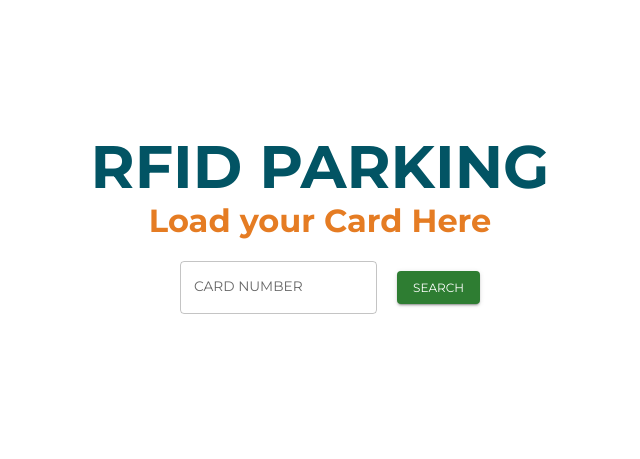
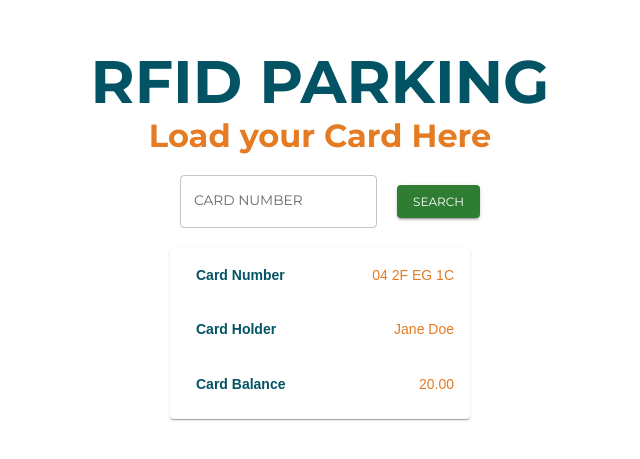
Before and after one commit to davecharm16/rfid_web, a React (Create React App) app: page / in a window 1280 px wide. Shown: the part 167-626 px from the top of the page, without its empty margins (320-960 px from the left). Built offline with nearby package versions, Linux system fonts and the light colour scheme.

Commit message:
Added Card Design

```diff
--- a/src/pages/Home.jsx
+++ b/src/pages/Home.jsx
@@ -1,5 +1,5 @@
 import React from 'react'
-import { useTheme, Typography, Box, TextField, Button} from '@mui/material'
+import { useTheme, Typography, Box, TextField, Button, Card, CardContent} from '@mui/material'
 
 const Home = () => {
   const theme = useTheme();
@@ -19,6 +19,22 @@ const Home = () => {
         }}/>
         <Button variant='contained' color='success'>Search</Button>
       </Box>
+      <Box>
+        <Card sx = {{width : '300px'}}>
+          <CardContent sx= {{display:'flex', justifyContent:'center'}}>
+            <Typography variant='h6' color={theme.palette.primary.main} fontWeight='bold' mx='10px' sx = {{flex : 1}}>Card Number</Typography>
+            <Typography variant='h6' color={theme.palette.secondary.main}>04 2F EG 1C</Typography>
+          </CardContent>
+          <CardContent sx= {{display:'flex', justifyContent:'center'}}>
+            <Typography variant='h6' color={theme.palette.primary.main} fontWeight='bold' mx='10px' sx = {{flex : 1}}>Card Holder</Typography>
+            <Typography variant='h6' color={theme.palette.secondary.main}>Jane Doe</Typography>
+          </CardContent>
+          <CardContent sx= {{display:'flex', justifyContent:'center'}}>
+            <Typography variant='h6' color={theme.palette.primary.main} fontWeight='bold' mx='10px' sx = {{flex : 1}}>Card Balance</Typography>
+            <Typography variant='h6' color={theme.palette.secondary.main}>20.00</Typography>
+          </CardContent>
+        </Card>
+      </Box>
     </Box>
   )
 }
```
